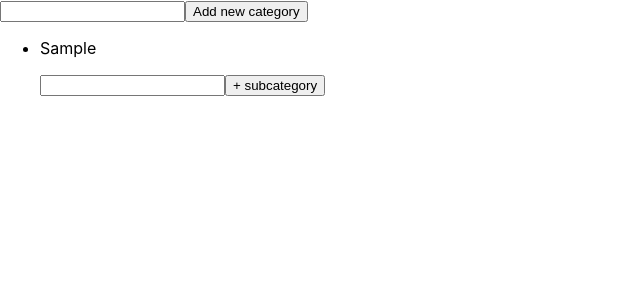
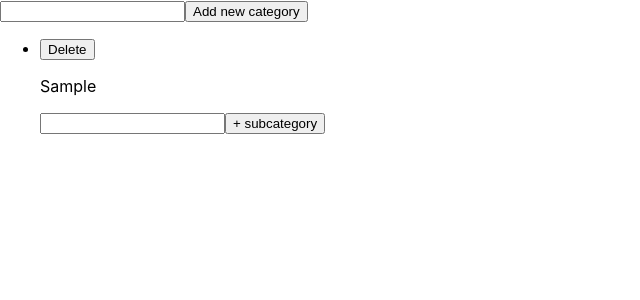
Before and after one commit to epent/category-tree, a React (Create React App) app: page / in a window 1280 px wide. Both pictures are taken after typing "Sample" into the empty fields and a click on the button "Add new category". Shown: the top 300 px of the page, without its empty margins (0-640 px from the left). Built offline with nearby package versions, Linux system fonts and the light colour scheme.

Commit message:
can delete root categories

```diff
--- a/src/App.js
+++ b/src/App.js
@@ -29,10 +29,18 @@ function App() {
     });
   };
 
+  const deleteCategoryHandler = (categoryId) => {
+    const updatedData = data.filter((category) => {
+      return category.id !== categoryId;
+    });
+
+    setData([...updatedData]);
+  };
+
   const rootCategories = data.map((rootCategory) => {
     return (
       <li key={rootCategory.id}>
-        <Category data={rootCategory} />
+        <Category data={rootCategory} deleteCategory={deleteCategoryHandler} />
       </li>
     );
   });
--- a/src/Category.js
+++ b/src/Category.js
@@ -13,7 +13,7 @@ const Category = (props) => {
     children: [],
   });
 
-  const hasChildren = category.children;
+  const hasChildren = category.children.length > 0;
   let childrenData;
 
   if (hasChildren) {
@@ -49,8 +49,13 @@ const Category = (props) => {
 
   return (
     <div>
+      <button onClick={() => props.deleteCategory(category.id)}>Delete</button>
       <p>{category.value}</p>
-      <input type="text" value={subCategory.value} onChange={updateValueHandler} />
+      <input
+        type="text"
+        value={subCategory.value}
+        onChange={updateValueHandler}
+      />
       <button onClick={addSubCategoryHandler}>+ subcategory</button>
       <ul>{childrenData}</ul>
     </div>
```
